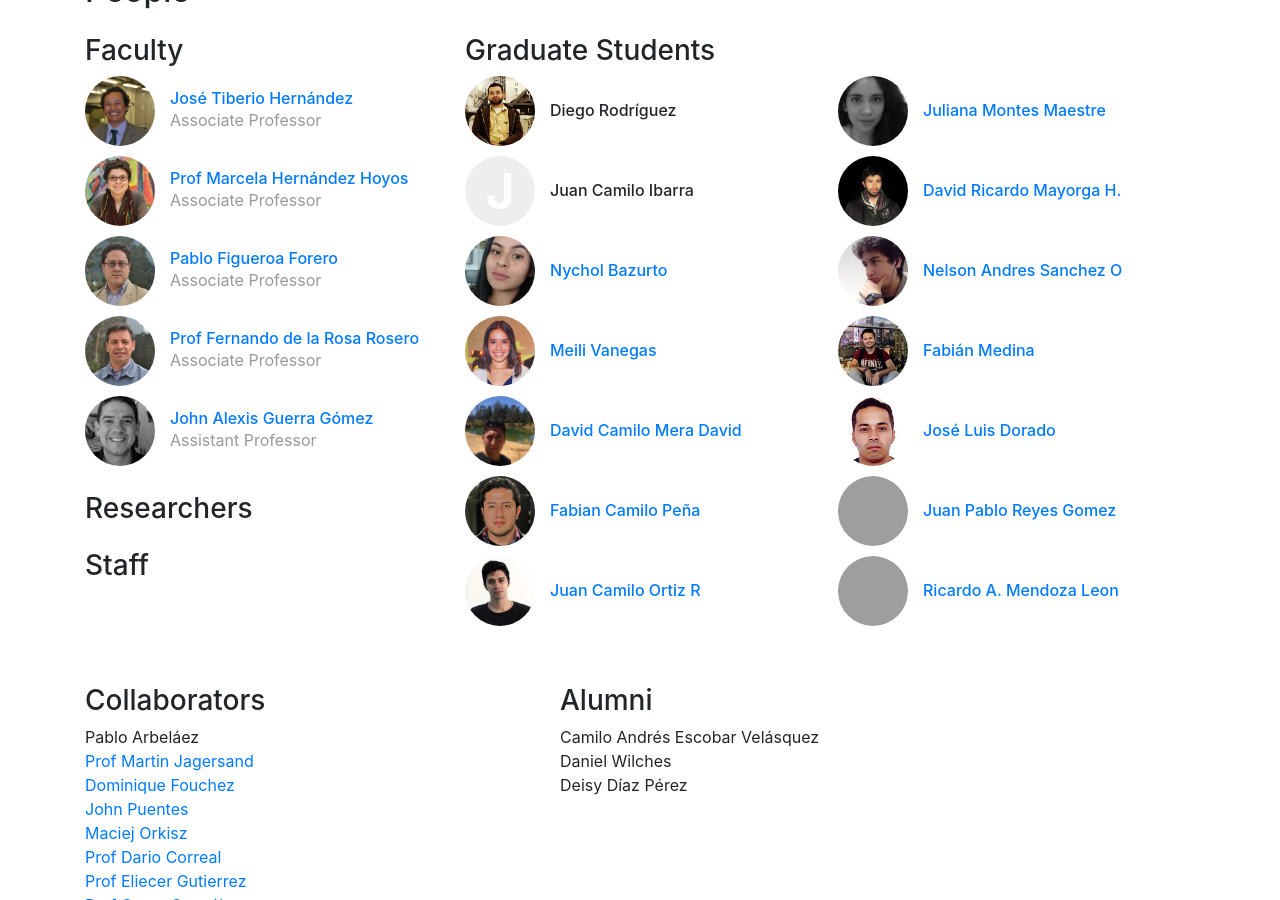
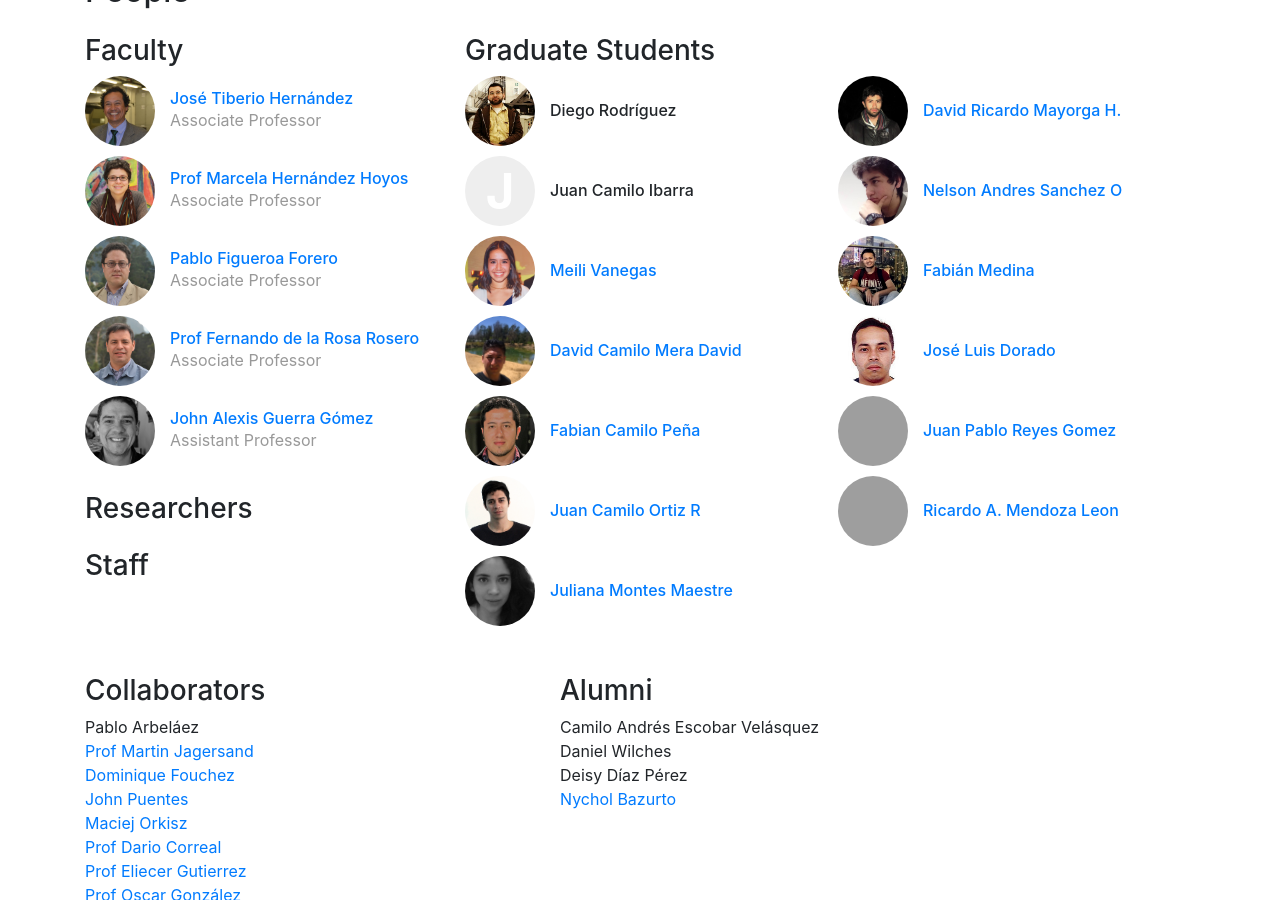
Before and after one commit to uwsampa/research-group-web, a Jekyll site: the page built from index.html, in a window 1280 px wide and 900 px high, scrolled down 6339 px, cut to the strip 0-900 px from the top of the window. Built offline with Jekyll 4.4.1, drawn with Linux system fonts in a browser that asks for light colours; some of the changed lines change nothing that is shown; grey boxes are pictures that could not be loaded.

Commit message:
Cambiando a Nychol Bazurto como exalumna

```diff
--- a/_data/people.yml
+++ b/_data/people.yml
@@ -146,7 +146,7 @@ grad-juanCamiloIbarra:
 
 grad-nycholBazurto:
     display_name: Nychol Bazurto
-    role: grad
+    role: alum
     webpage: http://nycholbazurto.me/
     image: /img/people/foto_nycholBazurto.jpeg
 
```
